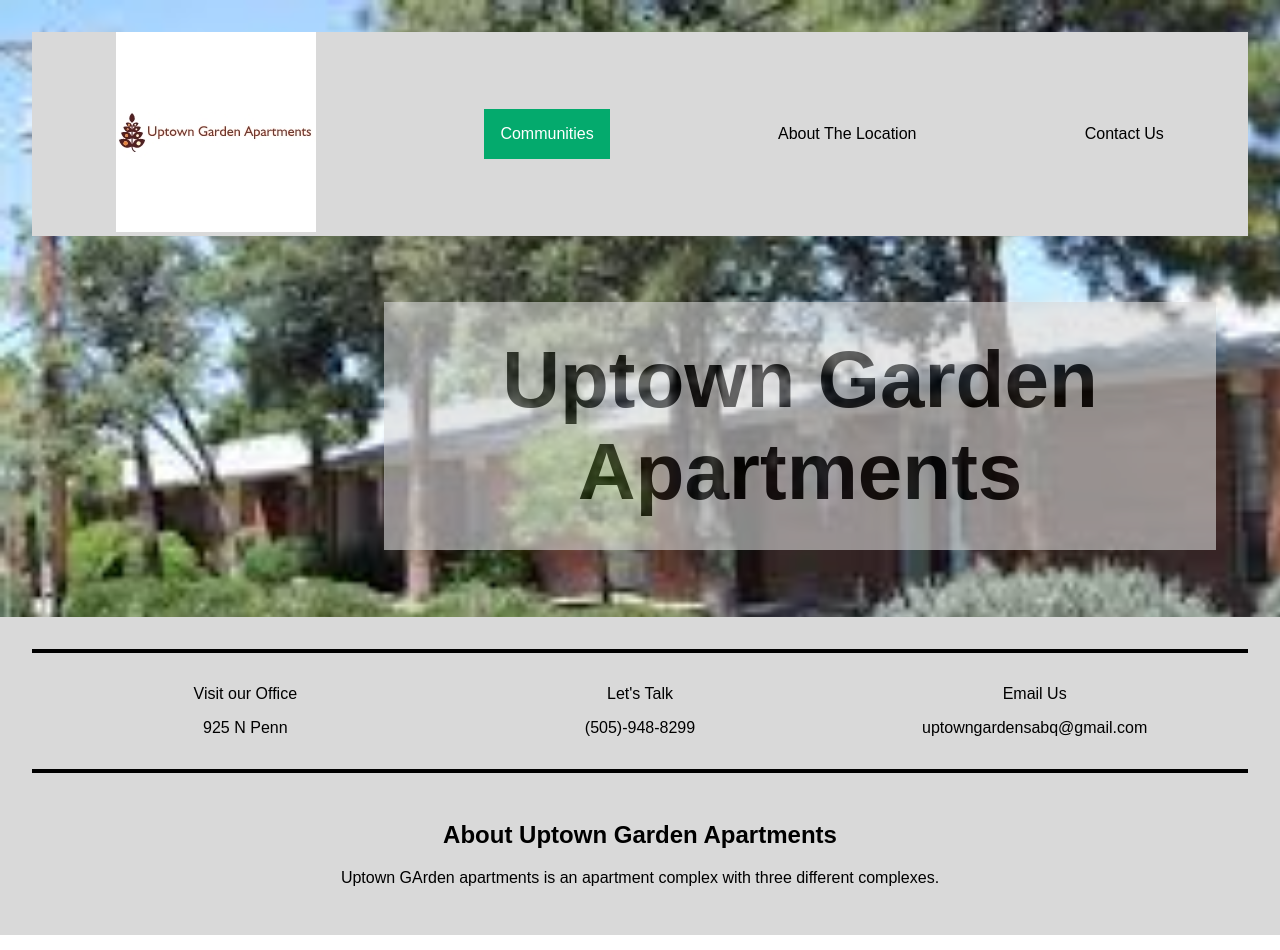
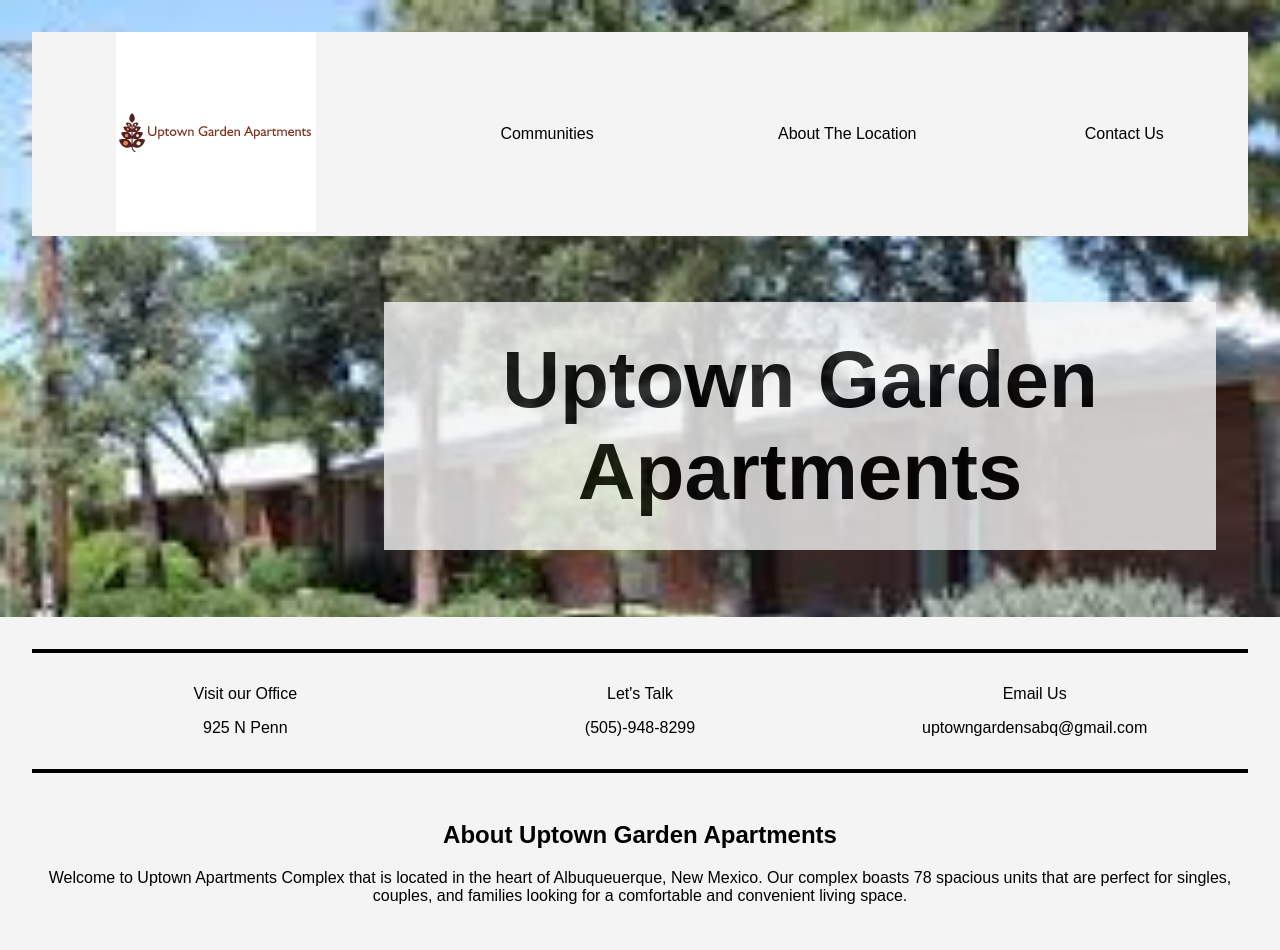
Before and after one commit to piperjarrett/uptown-garden-apartments, a React (Create React App) app: page / in a window 1280 px wide. Shown: the top 950 px of the page. Built offline with nearby package versions, Linux system fonts and the light colour scheme.

Commit message:
add about info

```diff
--- a/src/Home/Home.css
+++ b/src/Home/Home.css
@@ -1,6 +1,6 @@
 h1 {
-    background-color: #D9D9D9;
-    opacity: .6;
+    background: rgba(244,244,244,1);
+    opacity: .8;
     padding: 2rem;
     width: 60%;
     font-size: 5rem;
@@ -8,7 +8,7 @@ h1 {
 }
 
 .homepage-content-container {
-    background: #D9D9D9;
+    background: rgba(244,244,244,1);
     padding: 2rem;
 }
 
--- a/src/Home/Home.js
+++ b/src/Home/Home.js
@@ -22,8 +22,10 @@ const Home = () => {
         <div className="about-info">
           <h2>About Uptown Garden Apartments</h2>
           <p>
-            Uptown GArden apartments is an apartment complex with three
-            different complexes.{" "}
+            Welcome to Uptown Apartments Complex that is located in the heart of
+            Albuqueuerque, New Mexico. Our complex boasts 78 spacious units that
+            are perfect for singles, couples, and families looking for a
+            comfortable and convenient living space.
           </p>
         </div>
       </div>
--- a/src/NavBar/NavBar.css
+++ b/src/NavBar/NavBar.css
@@ -3,13 +3,12 @@
     display: flex;
     align-items: center;
     justify-content: space-around;
-    background-color: #D9D9D9;
+    background-color: rgba(244,244,244,1);
 }
 
 
 .communities {
-    background-color: #04AA6D;
-    color: white;
+    /* background-color: #04AA6D; */
     padding: 16px;
     font-size: 16px;
     border: none;
@@ -25,7 +24,7 @@
     position: absolute;
     background-color: #f1f1f1;
     min-width: 160px;
-    box-shadow: 0px 8px 16px 0px rgba(0,0,0,0.2);
+    box-shadow: 0px 8px 16px 0px rgb(189, 188, 188);
     z-index: 1;
   }
 
```
